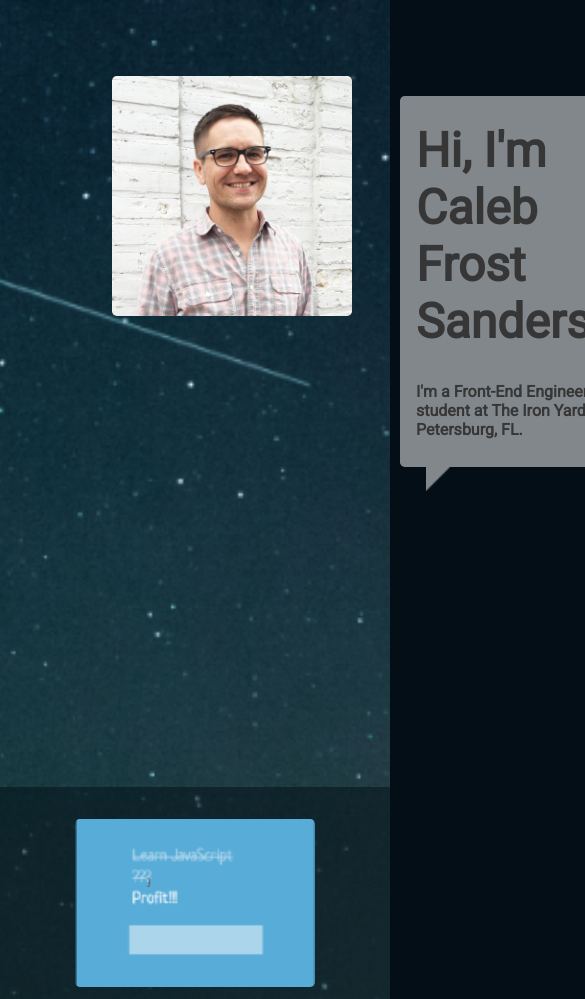
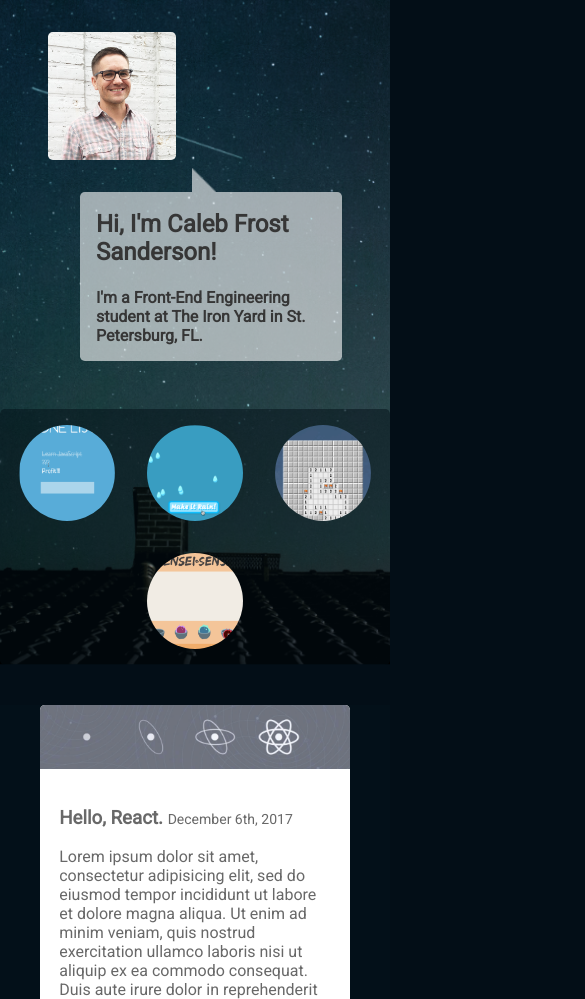
Before and after one commit to cfsanderson/Portfolio-1.0, a website: page public/index.html in a window 390 px wide. Shown: the top 999 px of the page, 585 px wide, since content can reach past the window. Drawn offline with Linux system fonts and the light colour scheme.

Commit message:
added responsiveness for screens less than 600 wide and fixed a few details

```diff
--- a/public/index.html
+++ b/public/index.html
@@ -9,43 +9,25 @@
     <link rel="stylesheet" href="https://cdnjs.cloudflare.com/ajax/libs/font-awesome/4.7.0/css/font-awesome.min.css">
   </head>
   <body>
-<!--Hi, I'm Clover Sanderson-->
-        <!-- <header class="about-me">
-          <div class="with-blockquote">
-            <blockquote cite="#">
-              <p class="myphoto" style="background-image: url('./images/Clover.jpg');"></p>
-              <h1>Hi, I'm Clover Sanderson!</h1>
-              <h4>I'm a student at Classical Conversations in Bradenton FL.</h4>
-              <img class="triangle" src="./images/tri.png" alt="#" />
-            </blockquote>
-          </div>
-          <section class="game-thumbs">
-            <div class="thumbs">
-              <p style="background-image: url('./images/01one.png');"></p>
-              <p style="background-image: url('./images/02two.png');"></p>
-              <p style="background-image: url('./images/03three.png');"></p>
-              <p style="background-image: url('./images/04four.png');"></p>
-            </div>
-          </section>
-        </header> -->
-
 <!--Hi, I'm Caleb Sanderson-->
-    <header class="about-me">
-      <div class="with-blockquote">
-        <blockquote cite="#">
+    <header class="top">
+      <section class="about-me">
+        <div class="with-blockquote">
           <p class="myphoto" style="background-image: url('./images/Caleb_2.jpg');"></p>
-          <h1>Hi, I'm Caleb Frost Sanderson!</h1>
-          <h4>I'm a Front-End Engineering student at The Iron Yard in St. Petersburg, FL.</h4>
-          <img class="triangle" src="./images/tri.png" alt="#" />
-        </blockquote>
-      </div>
+          <blockquote cite="#">
+            <h1>Hi, I'm Caleb Frost Sanderson!</h1>
+            <h4>I'm a Front-End Engineering student at The Iron Yard in St. Petersburg, FL.</h4>
+            <img class="triangle" src="./images/tri.png" alt="#" />
+          </blockquote>
+        </div>
+      </section>
       <section class="game-thumbs">
-        <div class="thumbs">
-          <p style="background-image: url('./images/01one.png');"></p>
-          <p style="background-image: url('./images/02two.png');"></p>
-          <p style="background-image: url('./images/03three.png');"></p>
-          <p style="background-image: url('./images/04four.png');"></p>
-        </div>
+        <ul class="thumbs">
+          <li style="background-image: url('./images/01one.png');"></li>
+          <li style="background-image: url('./images/02two.png');"></li>
+          <li style="background-image: url('./images/03three.png');"></li>
+          <li style="background-image: url('./images/04four.png');"></li>
+        </ul>
       </section>
     </header>
     <main>
@@ -73,11 +55,11 @@
       <footer>
         <h2>Stay connected with me.</h2>
         <ul>
-          <li><a href="#" target="_blank"><i class="fa fa-twitter" aria-hidden="true"></i></a></li>
-          <li><a href="#" target="_blank"><i class="fa fa-facebook" aria-hidden="true"></i></a></li>
-          <li><a href="#" target="_blank"><i class="fa fa-instagram" aria-hidden="true"></i></a></li>
-          <li><a href="#" target="_blank"><i class="fa fa-linkedin" aria-hidden="true"></i></a></li>
-          <li><a href="#" target="_blank"><i class="fa fa-github" aria-hidden="true"></i></a></li>
+          <li><a href="https://twitter.com/cfsanderson" target="_blank"><i class="fa fa-twitter" aria-hidden="true"></i></a></li>
+          <li><a href="https://www.facebook.com/caleb.f.sanderson" target="_blank"><i class="fa fa-facebook" aria-hidden="true"></i></a></li>
+          <li><a href="https://www.instagram.com/cfsanderson/" target="_blank"><i class="fa fa-instagram" aria-hidden="true"></i></a></li>
+          <li><a href="https://www.linkedin.com/in/calebsanderson" target="_blank"><i class="fa fa-linkedin" aria-hidden="true"></i></a></li>
+          <li><a href="https://github.com/cfsanderson" target="_blank"><i class="fa fa-github" aria-hidden="true"></i></a></li>
         </ul>
         <h5>Copyright &copy; 2016 Caleb Frost Sanderson. Built with <i class="fa fa-heart" aria-hidden="true"></i> at The Iron Yard</h5>
       </footer>
--- a/public/screen.css
+++ b/public/screen.css
@@ -4,116 +4,149 @@ html {
 }
 
 body {
-  /* border: 3px solid goldenrod; */
   font-family: Roboto, sans-serif;
   margin: 0;
   background-color: hsla(205, 79%, 5%, 1);
 }
 
-.about-me {
-  /* border: 3px solid goldenrod; */
+header.top {
   background-image: url(./images/background_space.png);
   background-size: cover;
   background-position: center;
   background-repeat: no-repeat;
-  height: 100%;
+}
+
+section.about-me {
+  padding: 5em 1em 10em 5em;
+  display: flex;
+  flex-wrap: wrap;
 }
 
 .myphoto {
-  width: 15em;
-  height: 15em;
+  width: 12em;
+  height: 12em;
   border-radius: 0.3em;
   background-size: cover;
   background-position: center;
   background-repeat: no-repeat;
-  position: absolute;
-  bottom: 32em;
-  left: 7em;
-}
-
-div.with-blockquote {
-  display: flex;
-  flex-wrap: wrap;
-  justify-content: space-between;
-  padding: 5em;
-  margin-bottom: 10em;
+  position: relative;
 }
 
 blockquote {
-  /*border: 3px solid goldenrod;*/
-  background-color: hsla(0, 100%, 100%, 0.5);
+  background-color: hsla(0, 100%, 100%, 0.6);
   border-radius: 0.3em;
   padding: 1em;
-  margin: 1em 1em 5em 20em;
+  position: relative;
+  margin: -16em 1em 2em 13em;
+  /*max-width: inherit;*/
 }
 
 .triangle {
-  opacity: 0.5;
+  opacity: 0.6;
   height: 1.5em;
   width: 1.5em;
-  position: relative;
-  bottom: -44px;
-  left: 10px;
+  position: absolute;
+  bottom: -1.5em;
+  left: 20px;
 }
 
 blockquote h1 {
   color: hsla(0, 0%, 21%, 1);
-  margin-top: 0.2em;
-  font-size: 3em;
+  margin-top: 0.1em;
+  /*font-size: 2em;*/
 }
 
 blockquote h4 {
   color: hsla(0, 0%, 21%, 1);
-  margin-bottom: -1em;
+  margin-bottom: 0;
 }
 
-/* @media (max-width: 768px) {
-header ul {
-width: 25%;
-justify-content: space-around;
+.thumbs {
+  background-color: hsla(205, 79%, 5%, 0.5);
+  display: flex;
+  flex-wrap: wrap;
+  flex-shrink: 2;
+  border-radius: 0.3em;
+  justify-content: center;
+  padding-left: 0;
 }
 
-header li img {
-width: 200px;
-height: 200px;
-}
-} */
-
-section.game-thumbs {
-  background-color: hsla(205, 79%, 5%, 0.5);
-  padding: 1em;
-  /*display: flex;
-  flex: 1;
-  flex-wrap: wrap;*/
-  /*justify-content: flex-start;*/
-}
-
-.thumbs p {
-  display: flex;
+.thumbs li {
   width: 15em;
-  height: 10.5em;
+  height: 9.27em;
   background-repeat: no-repeat;
   background-size: cover;
   background-position: center;
   border-radius: 0.3em;
-  margin: 1em;
+  margin: 0.5em;
+  list-style-type: none;
+  margin-top: 1em;
+  margin-bottom: 1em;
 }
 
-.thumbs {
-  display: flex;
-  flex-wrap: wrap;
-  background-repeat: no-repeat;
-  background-size: cover;
-  background-position: center;
-  border-radius: 0.3em;
-  justify-content: center;
+@media (max-width: 600px) {
+  section.about-me {
+    padding: 1em 1em 0 3em;
+  }
+
+  .myphoto {
+    width: 8em;
+    height: 8em;
+    border-radius: 0.3em;
+    background-size: cover;
+    background-position: center;
+    background-repeat: no-repeat;
+    position: relative;
+  }
+
+  blockquote {
+    background-color: hsla(0, 100%, 100%, 0.6);
+    border-radius: 0.3em;
+    padding: 1em;
+    /*position: relative;*/
+    margin: 2em;
+  }
+
+  .triangle {
+    opacity: 0.6;
+    height: 1.5em;
+    width: 1.5em;
+    position: absolute;
+    bottom: 10.55em;
+    left: 7em;
+    transform: rotate(-90deg);
+  }
+
+  blockquote h1 {
+    color: hsla(0, 0%, 21%, 1);
+    margin-top: 0.1em;
+    /*font-size: 2em;*/
+  }
+
+  blockquote h4 {
+    color: hsla(0, 0%, 21%, 1);
+    margin-bottom: 0;
+  }
+
+  .thumbs {
+    align-items: center;
+  }
+
+  .thumbs li {
+    border-radius: 50%;
+    list-style-type: none;
+    width: 6em;
+    height: 6em;
+    background-repeat: no-repeat;
+    background-size: cover;
+    background-position: center;
+    margin: 1em;
+  }
 }
 
 main {
-  /* border: 3px solid goldenrod; */
   background-color: #031019;
   color: white;
-  border: 0;
 }
 
 article {
@@ -133,7 +166,7 @@ article header {
 }
 
 article div {
-  padding: 1em;
+  padding: 1.2em;
 }
 
 time {
@@ -157,10 +190,6 @@ time {
   text-decoration: none;
 }
 
-footer {
-  text-align: center;
-}
-
 footer h2 {
   margin-top: 4em;
   margin-bottom: 2.5em;
@@ -169,20 +198,20 @@ footer h2 {
 }
 
 footer ul {
-  /*margin-bottom: 5em;*/
+  border: 3px solid red;
   display: flex;
-  justify-content: space-between;
+  justify-content: space-around;
   /*margin-bottom: 4em;*/
-  margin: -3em 5em 4em 5em;
+  margin: -3em 10em 5em 10em;
+  list-style-type: none;
+  padding-left: 0;
 }
 
 footer li {
-  list-style-type: none;
-  font-size: 2em;
+  font-size: 2.3em;
   display: flex;
   justify-content: center;
   align-items: center;
-  margin: 1em;
   background-color: hsla(204, 100%, 42%, 1);
   width: 50px;
   height: 50px;
@@ -191,15 +220,36 @@ footer li {
 
 footer a {
   color: white;
+  text-indent: 0;
 }
 
 footer h5 {
   text-align: center;
   font-size: 1em;
+  /*padding: 1em;*/
 }
 
-/* @media (max-width: 768px) {
+@media (max-width: 600px) {
   footer ul {
+    border: 3px solid red;
+    display: flex;
     flex-direction: column;
+    justify-content: space-between;
+    align-items: center;
+    list-style-type: none;
+    padding-left: 0;
   }
-} */
+
+  footer li {
+    /*display: flex;*/
+    flex-wrap: wrap;
+    font-size: 4em;
+    justify-content: center;
+    align-items: center;
+    background-color: hsla(204, 100%, 42%, 1);
+    width: 85px;
+    height: 85px;
+    border-radius: 50%;
+    margin: .2em;
+  }
+}
```
Also changed, not shown: public/images/Clover.jpg (deleted), public/images/cohen-and-dad.jpg (added).
